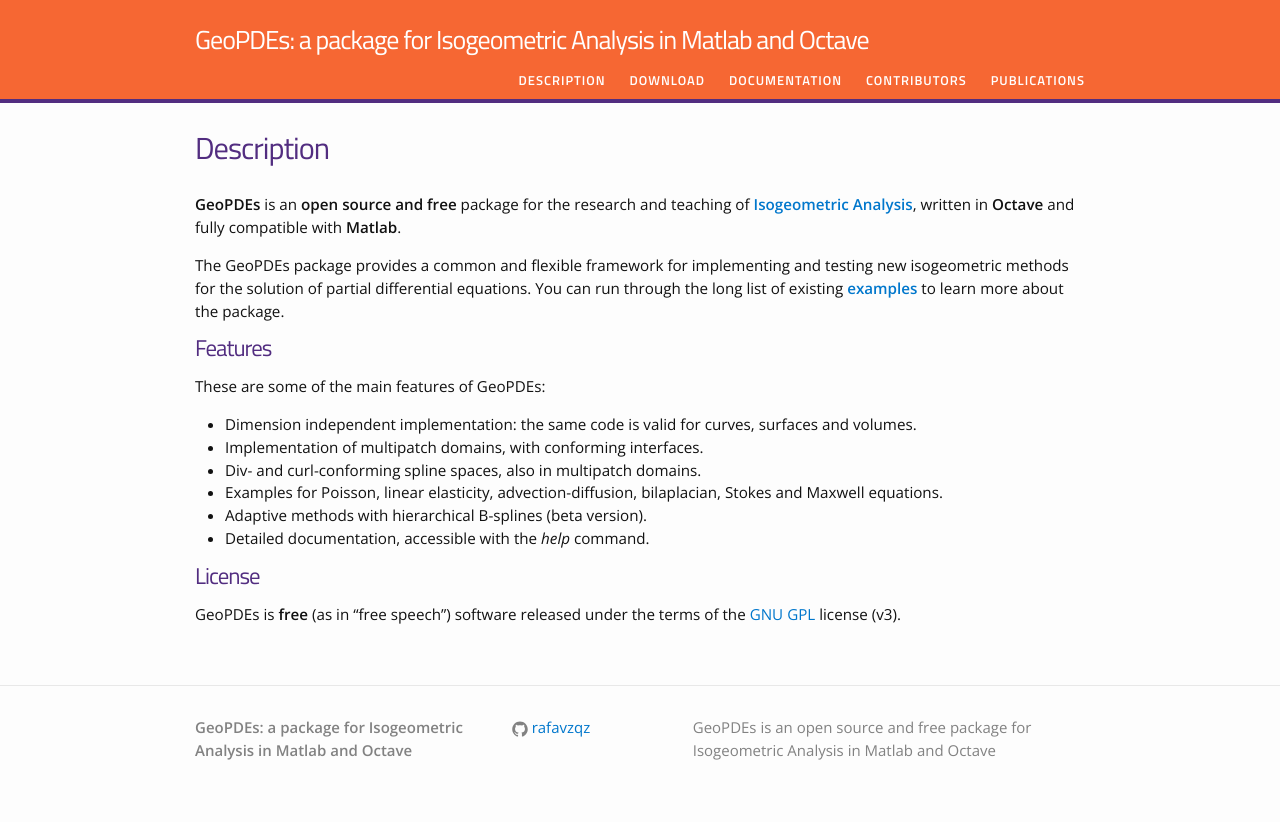
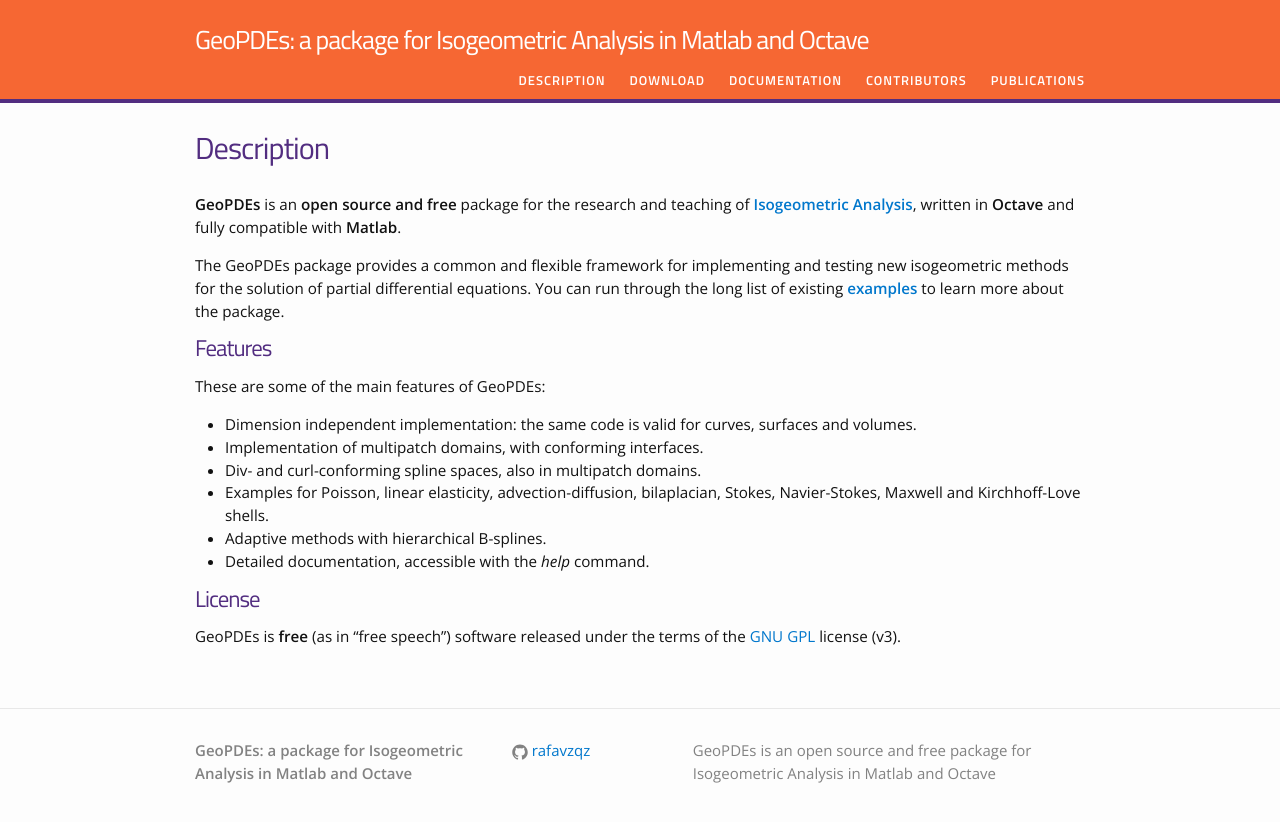
Before and after one commit to rafavzqz/geopdes, a Jekyll site: the page built from description.md, in a window 1280 px wide. Shown: the top 822 px of the page. Built offline with Jekyll 4.4.1, drawn with Linux system fonts in a browser that asks for light colours.

Commit message:
Update info

```diff
--- a/description.md
+++ b/description.md
@@ -15,8 +15,8 @@
 * Dimension independent implementation: the same code is valid for curves, surfaces and volumes.
 * Implementation of multipatch domains, with conforming interfaces.
 * Div- and curl-conforming spline spaces, also in multipatch domains.
-* Examples for Poisson, linear elasticity, advection-diffusion, bilaplacian, Stokes and Maxwell equations.
-* Adaptive methods with hierarchical B-splines (beta version).
+* Examples for Poisson, linear elasticity, advection-diffusion, bilaplacian, Stokes, Navier-Stokes, Maxwell and Kirchhoff-Love shells.
+* Adaptive methods with hierarchical B-splines.
 * Detailed documentation, accessible with the _help_ command.
 
 # License
```
